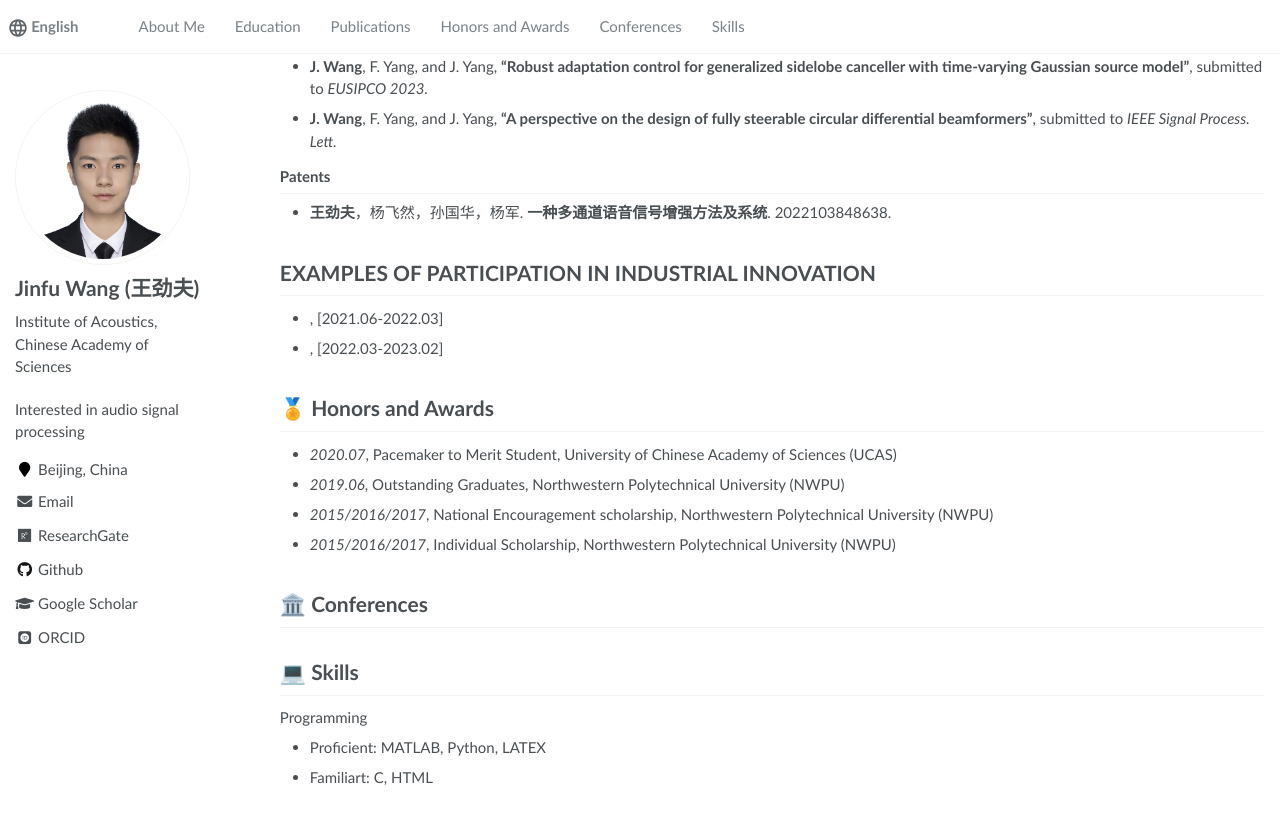
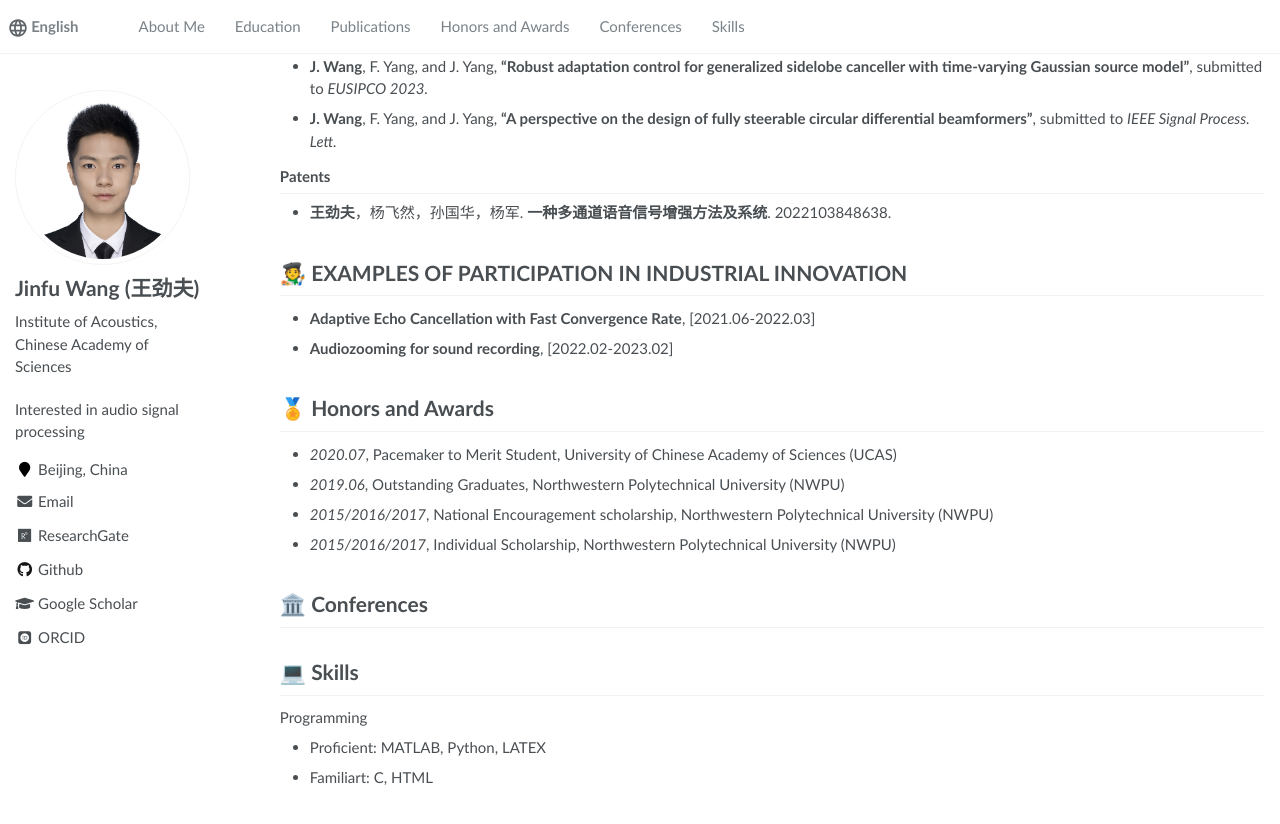
Before and after one commit to 875441459/875441459.github.io, a Jekyll site: the page built from _pages/about.md, in a window 1280 px wide and 900 px high, scrolled down 635 px. Shown: the top 824 px of the window. Built offline with Jekyll 4.4.1, drawn with Linux system fonts in a browser that asks for light colours; some web fonts are replaced.

Commit message:
Update about.md

```diff
--- a/_pages/about.md
+++ b/_pages/about.md
@@ -50,11 +50,11 @@ My research focuses on **microphone array processing**, **(semi-)blind speech se
 
 
 <span class='anchor' id="Expe"></span>
-# EXAMPLES OF PARTICIPATION IN INDUSTRIAL INNOVATION
+# 🧑‍🎨 EXAMPLES OF PARTICIPATION IN INDUSTRIAL INNOVATION
 
-- , [2021.06-2022.03]
+- **Adaptive Echo Cancellation with Fast Convergence Rate**, [2021.06-2022.03]
 
-- , [2022.03-2023.02]
+- **Audiozooming for sound recording**, [2022.02-2023.02]
 
 <span class='anchor' id="-honors-and-awards"></span>
 # 🏅 Honors and Awards
```
